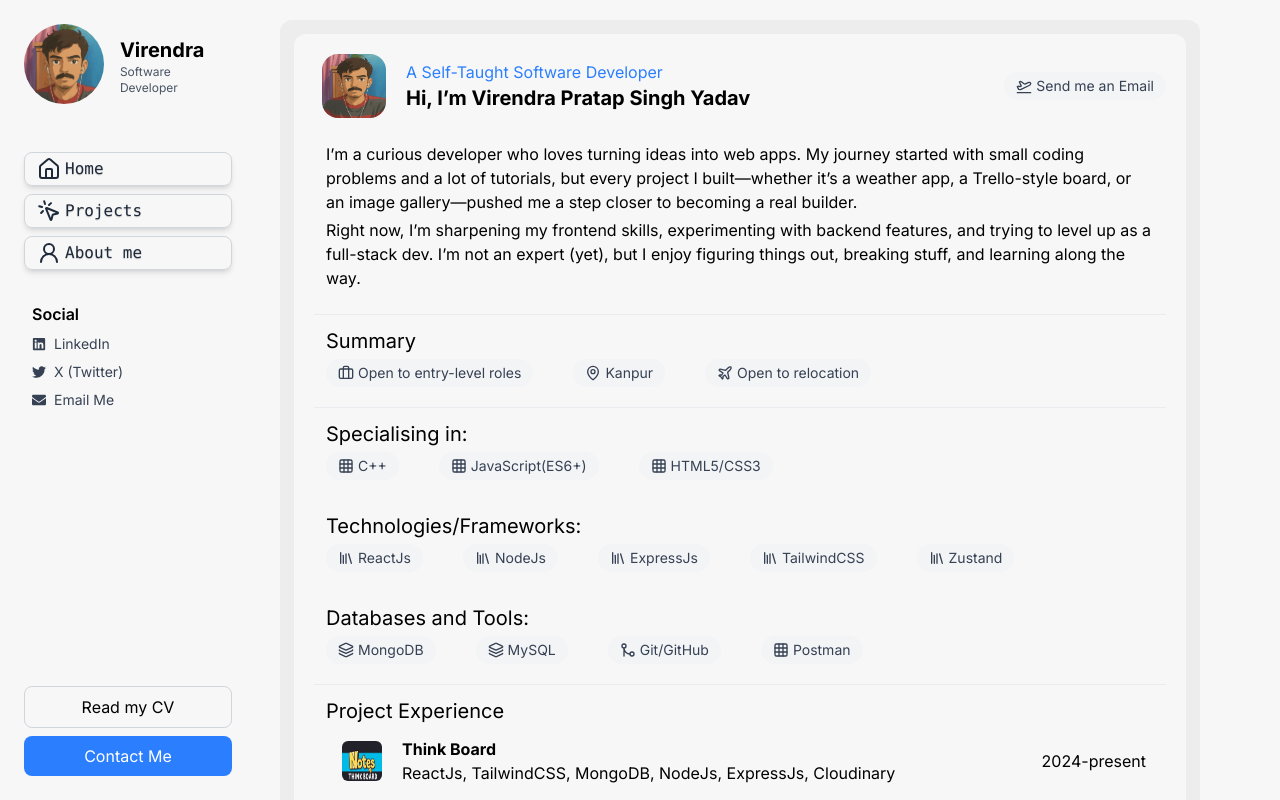
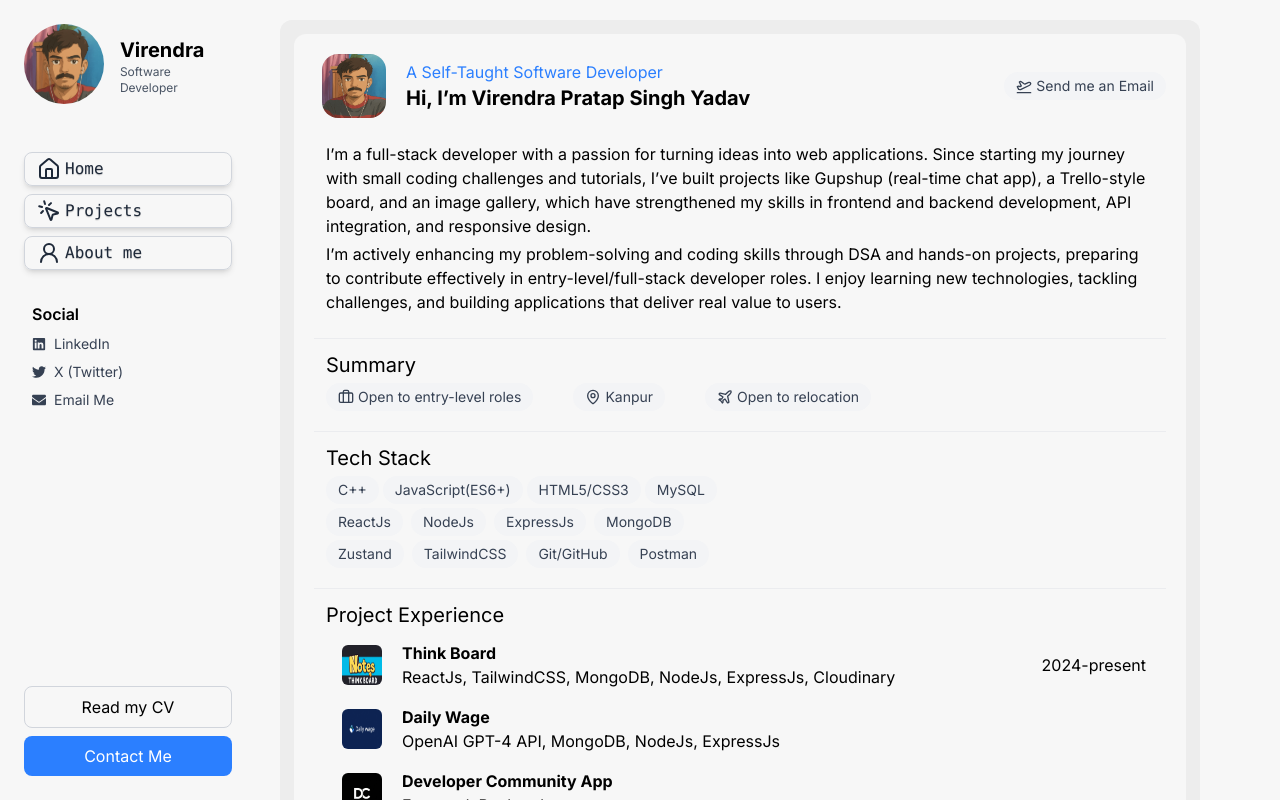
Before and after one commit to virendrapratapsinghyadav/Virendra, a React (Vite) app: page /about in a window 1280 px wide. Shown: the top 800 px of the page. Built offline with nearby package versions, Linux system fonts and the light colour scheme.

Commit message:
about message

```diff
--- a/src/pages/About/About.jsx
+++ b/src/pages/About/About.jsx
@@ -27,23 +27,23 @@ const About = () => {
     ]
 
     const specialisingTags = [
-        {icon: Grid, label:"C++"},
-        {icon: Grid, label:"JavaScript(ES6+)"},
-        {icon: Grid, label:"HTML5/CSS3"},
+        { label:"C++"},
+        {label:"JavaScript(ES6+)"},
+        { label:"HTML5/CSS3"},
+        { label:"MySQL"},
     ]
     const Technologies = [
-        {icon: Library, label:"ReactJs"},
-        {icon: Library, label:"NodeJs"},
-        {icon: Library, label:"ExpressJs"},
-        {icon: Library, label:"TailwindCSS"},
-        {icon: Library, label:"Zustand"},
+        { label:"ReactJs"},
+        { label:"NodeJs"},
+        { label:"ExpressJs"},
+        { label:"MongoDB"},
     ]
 
     const Tools = [
-        {icon: Layers, label:"MongoDB"},
-        {icon: Layers, label:"MySQL"},
-        {icon: GitMerge, label:"Git/GitHub"},
-        {icon: Grid, label:"Postman"},
+        { label:"Zustand"},
+        { label:"TailwindCSS"},
+        { label:"Git/GitHub"},
+        { label:"Postman"},
     ]
 
     const ExperienceList = [
@@ -87,8 +87,8 @@ const About = () => {
 
             {/* Information */}
             <div className='p-3 mb-2 '>
-                <p className='my-1'>I’m a curious developer who loves turning ideas into web apps. My journey started with small coding problems and a lot of tutorials, but every project I built—whether it’s a weather app, a Trello-style board, or an image gallery—pushed me a step closer to becoming a real builder.</p>
-                <p className='my-1'>Right now, I’m sharpening my frontend skills, experimenting with backend features, and trying to level up as a full-stack dev. I’m not an expert (yet), but I enjoy figuring things out, breaking stuff, and learning along the way.</p>
+                <p className='my-1'>I’m a full-stack developer with a passion for turning ideas into web applications. Since starting my journey with small coding challenges and tutorials, I’ve built projects like Gupshup (real-time chat app), a Trello-style board, and an image gallery, which have strengthened my skills in frontend and backend development, API integration, and responsive design.</p>
+                <p className='my-1'>I’m actively enhancing my problem-solving and coding skills through DSA and hands-on projects, preparing to contribute effectively in entry-level/full-stack developer roles. I enjoy learning new technologies, tackling challenges, and building applications that deliver real value to users.</p>
 
             </div>
             <hr className='border-t border-gray-300 opacity-30' />
@@ -109,30 +109,22 @@ const About = () => {
 
             {/* Specialising in: */}
             <div className='p-3 mb-2'>
-                <div className='text-xl'><h1>Specialising in: </h1></div>
-                <div className='flex flex-col gap-2 w-fit mt-2 lg:flex-row lg:mt-1 lg:gap-10'>
+                <div className='text-xl'><h1>Tech Stack</h1></div>
+                <div className='flex flex-col gap-1 w-fit mt-2 lg:flex-row lg:mt-1 lg:gap-1'>
                     {
                         specialisingTags.map((tag, index)=>{
                             return(<Btn key={index} icon={tag.icon} label={tag.label}/>)
                         })
                     }
                 </div>
-            </div>
-            {/* Technologies/Frameworks: */}
-            <div className='p-3 mb-2'>
-                <div className='text-xl'><h1>Technologies/Frameworks: </h1></div>
-                <div className='flex flex-col gap-2 w-fit mt-2 lg:flex-row lg:mt-1 lg:gap-10'>
+                <div className='flex flex-col gap-2 w-fit mt-2 lg:flex-row lg:mt-1 lg:gap-2'>
                     {
                         Technologies.map((tag, index)=>{
                             return(<Btn key={index} icon={tag.icon} label={tag.label}/>)
                         })
                     }
                 </div>
-            </div>
-            {/* Databasea and Tools: */}
-            <div className='p-3 mb-2'>
-                <div className='text-xl'><h1>Databases and Tools: </h1></div>
-                <div className='flex flex-col gap-2 w-fit mt-2 lg:flex-row lg:mt-1 lg:gap-10'>
+                <div className='flex flex-col gap-2 w-fit mt-2 lg:flex-row lg:mt-1 lg:gap-2'>
                     {
                         Tools.map((tag, index)=>{
                             return(<Btn key={index} icon={tag.icon} label={tag.label}/>)
```
